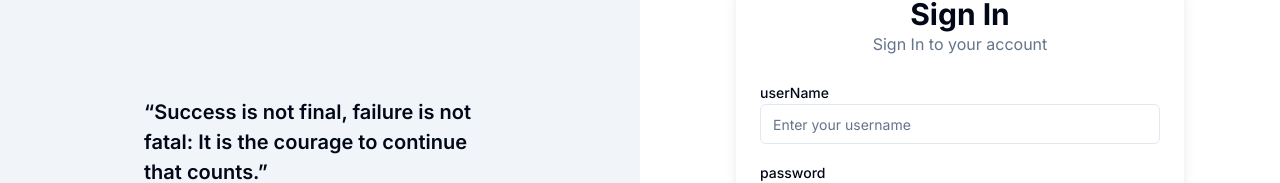
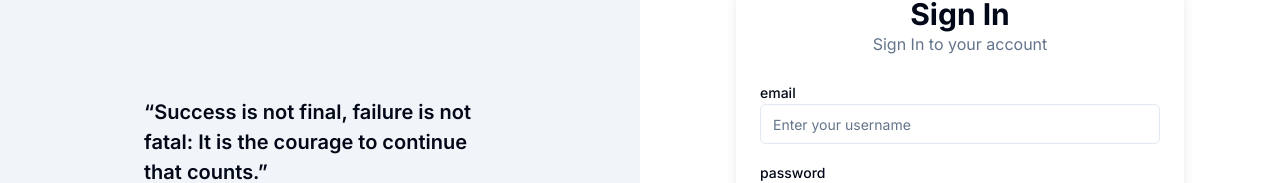
Before and after one commit to AnchalDevBytes/lekha, a Next.js app in the folder frontend/: page /publicRoutes/signin in a window 1280 px wide. Shown: the part 238-421 px from the top of the page. Built offline with nearby package versions, Linux system fonts and the light colour scheme; no server answers.

Commit message:
changed labelledInput

```diff
--- a/frontend/src/components/Auth.tsx
+++ b/frontend/src/components/Auth.tsx
@@ -105,19 +105,22 @@ export const Auth = ({type} : {type: "signup" | "signin"}) => {
                 {
                     type === 'signup' && <LabelledInput
                                             label='name'
+                                            id='name'
                                             placeholder="Enter your name"
                                             type="text"
                                             changeHandler={signUpChangeHandler}
                                         />
                 }
                 <LabelledInput
-                    label='userName'
+                    label='email'
+                    id='userName'
                     placeholder="Enter your username"
                     type="email"
                     changeHandler={type === 'signup' ? signUpChangeHandler : signInChangeHandler}
                 />
                 <LabelledInput
                     label='password'
+                    id='password'
                     placeholder="Enter your password"
                     type="password"
                     changeHandler={type === 'signup' ? signUpChangeHandler : signInChangeHandler}
--- a/frontend/src/components/LabelledInput.tsx
+++ b/frontend/src/components/LabelledInput.tsx
@@ -4,20 +4,21 @@ import { Label } from '@/components/ui/label';
 
 interface labelledInputType {
     label : string,
+    id: string,
     type?: "text" | "password" | "email",
     placeholder: string,
     changeHandler: ChangeEventHandler
 }
 
-function LabelledInput({ label, type, placeholder, changeHandler }: labelledInputType) {
+function LabelledInput({ label, id, type, placeholder, changeHandler }: labelledInputType) {
     return(
         <div>
             <Label htmlFor={label}>
                 {label}
             </Label>
             <Input
-                id={label}
-                name={label}
+                id={id}
+                name={id}
                 type={type}
                 placeholder={placeholder}
                 onChange={changeHandler}
```
